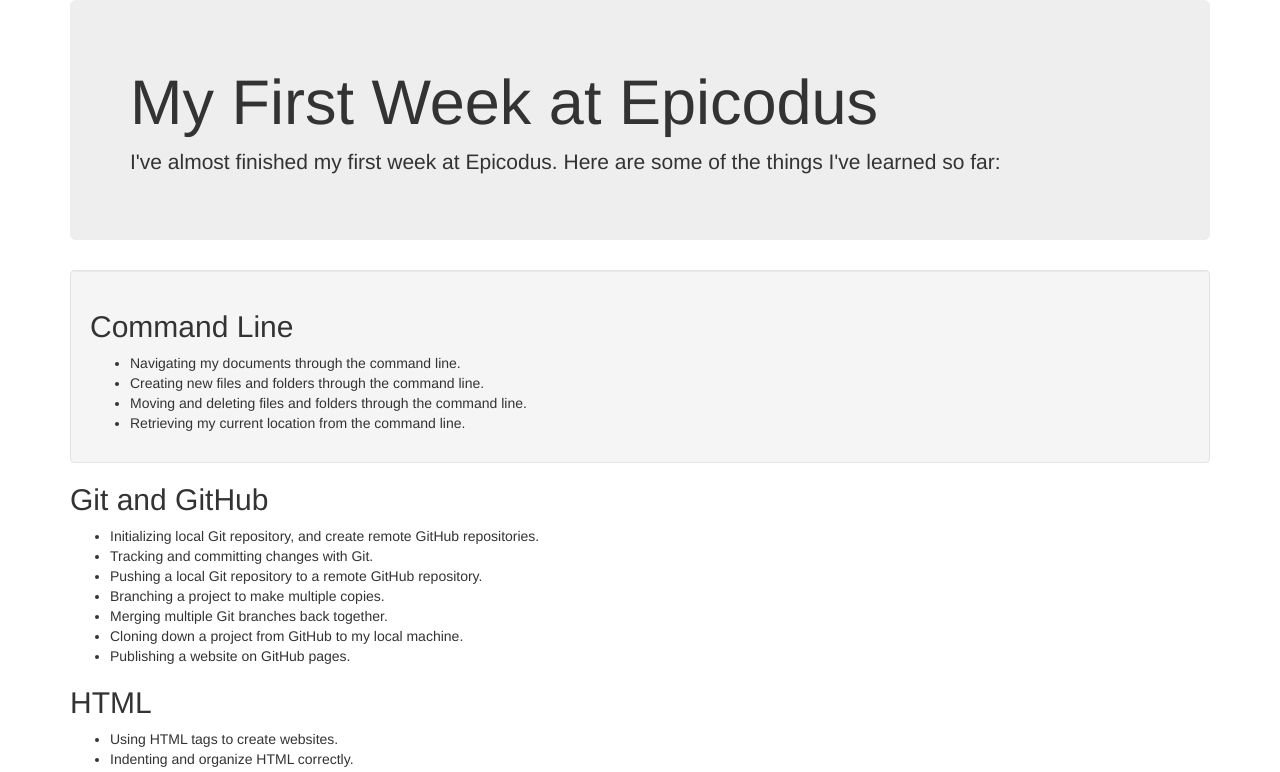
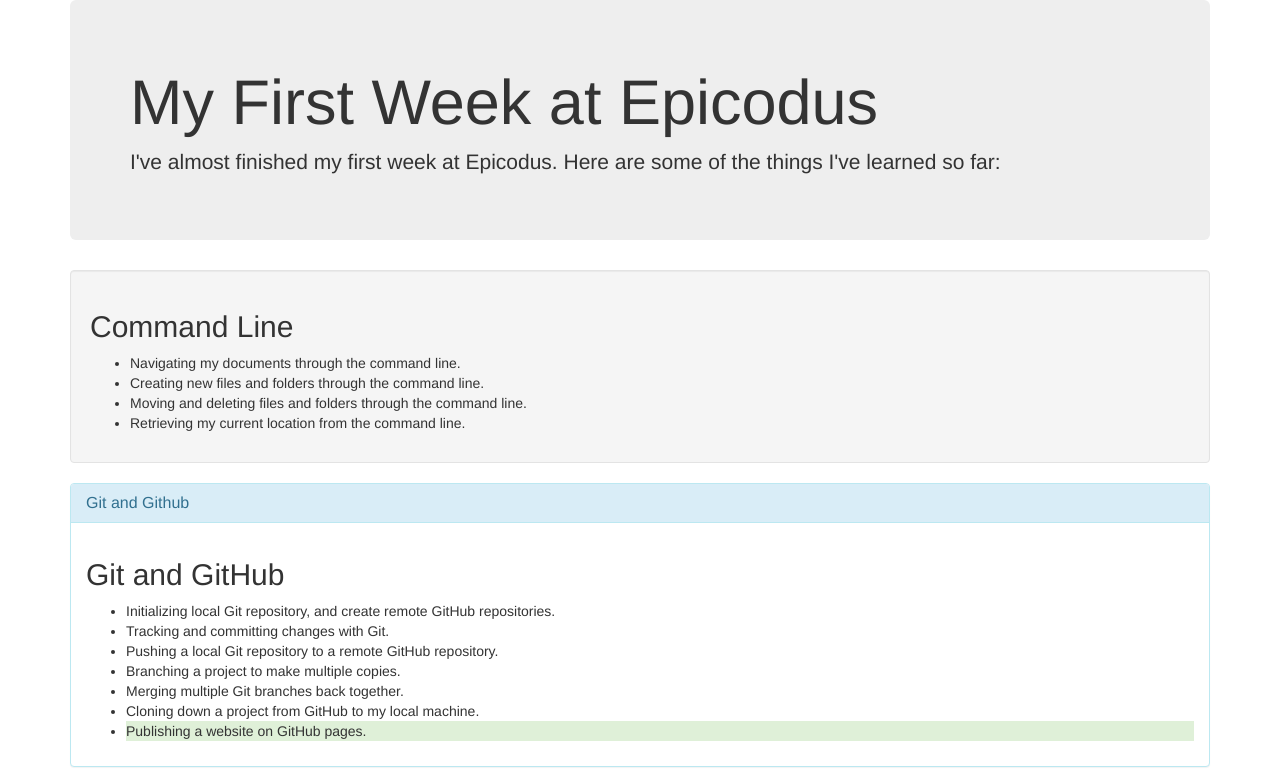
Before and after one commit to Wintermute787/bootstrap, a plain HTML site: page index.html in a window 1280 px wide. Shown: the top 772 px of the page. Drawn offline with Linux system fonts and the light colour scheme.

Commit message:
add info styling, and panels

```diff
--- a/index.html
+++ b/index.html
@@ -21,6 +21,11 @@
             <li>Retrieving my current location from the command line.</li>
           </ul>
         </div>
+        <div class="panel panel-info">
+          <div class="panel-heading">
+            <h2 class="panel-title">Git and Github</h2>
+          </div>
+          <div class="panel-body">
             <h2>Git and GitHub</h2>
             <ul>
               <li>Initializing local Git repository, and create remote GitHub repositories.</li>
@@ -29,8 +34,10 @@
               <li>Branching a project to make multiple copies.</li>
               <li>Merging multiple Git branches back together.</li>
               <li>Cloning down a project from GitHub to my local machine.</li>
-        <li>Publishing a website on GitHub pages.</li>
+              <li class="bg-success">Publishing a website on GitHub pages.</li>
             </ul>
+          </div>
+          </div>
       <h2>HTML</h2>
       <ul>
         <li>Using HTML tags to create websites.</li>
```
Lines whose indentation alone changed are shown as unchanged.
